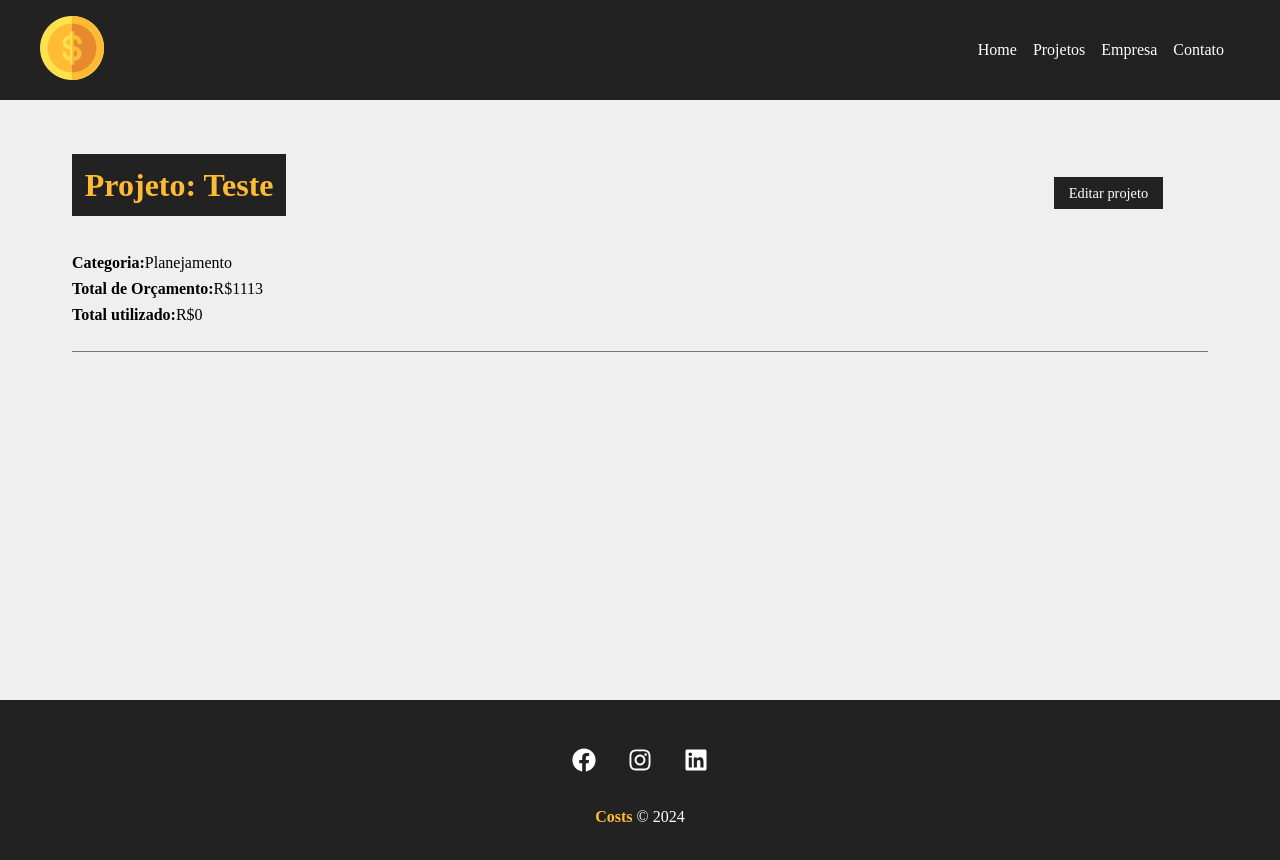
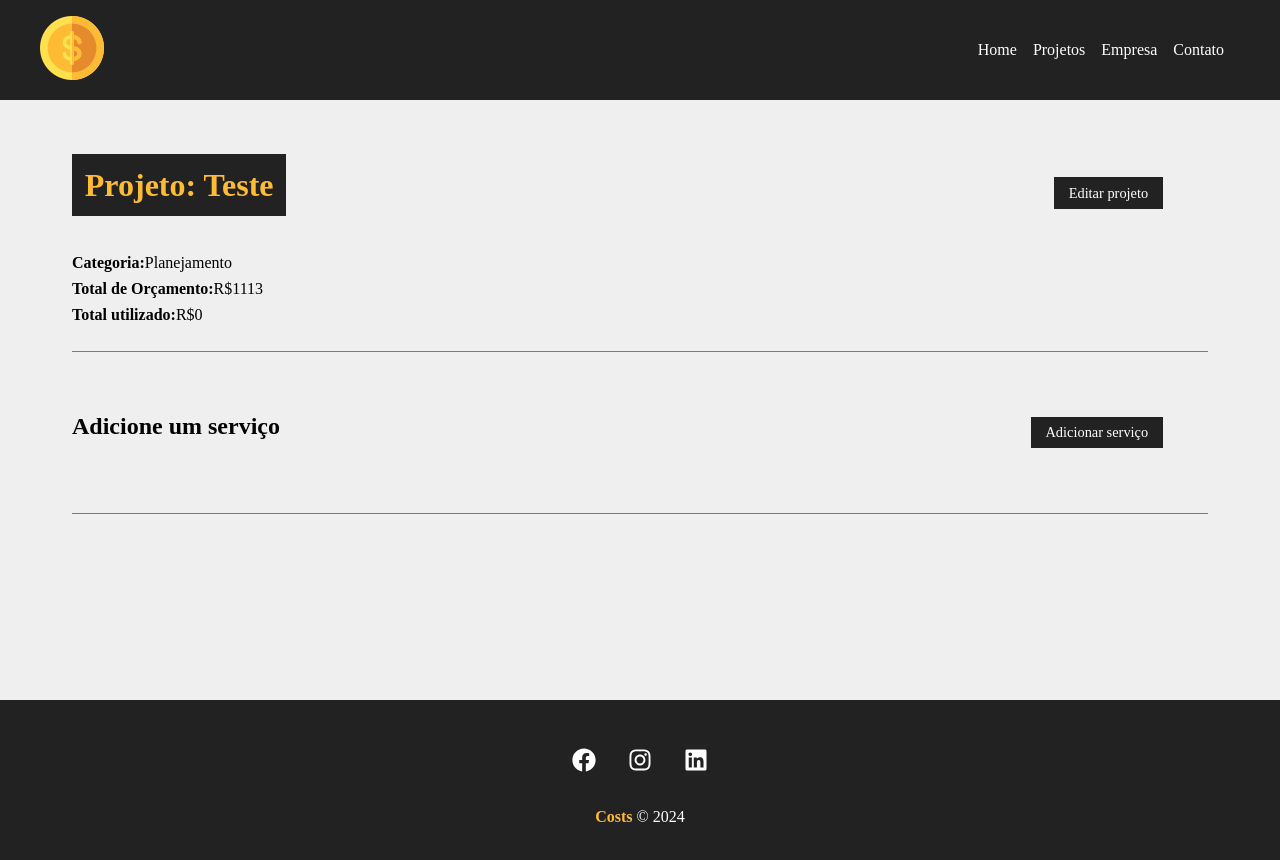
Before and after one commit to DomingosCapewa/react, a React (Create React App) app: page /project/395f in a window 1280 px wide. Shown: the top 860 px of the page. Built offline with nearby package versions, Linux system fonts and the light colour scheme; data requests are answered from the project's data file.

Commit message:
adicionar serviços

```diff
--- a/src/Components/pages/Project.js
+++ b/src/Components/pages/Project.js
@@ -10,6 +10,7 @@ function Project () {
     const { id } = useParams()
     const [project, setProject] = useState([])
     const [showProjetoForm, setShowProjetoForm] = useState(false)
+    const [showServiceForm, setShowServiceForm] = useState(false)
     const [message, setMessage] = useState()
     const [type, setType] = useState()
     useEffect(() => {
@@ -56,6 +57,9 @@ if(project.budget < project.cost) {
     function toggleProjetoForm() {
        setShowProjetoForm(!showProjetoForm)
     }
+    function toggleServiceForm() {
+        setShowServiceForm(!showServiceForm)
+     }
 
     return (
         <>
@@ -86,6 +90,10 @@ if(project.budget < project.cost) {
 
                             )}
                         </div>
+                        <div className={styles.service_form_container}>
+                          <h2>Adicione um serviço</h2>
+                          <button className={styles.btn} onClick={toggleServiceForm}>{!showServiceForm ? "Adicionar serviço" : "Fechar"}</button>
+                        </div>
                     </Container>
                 </div>
             ) : (
```
